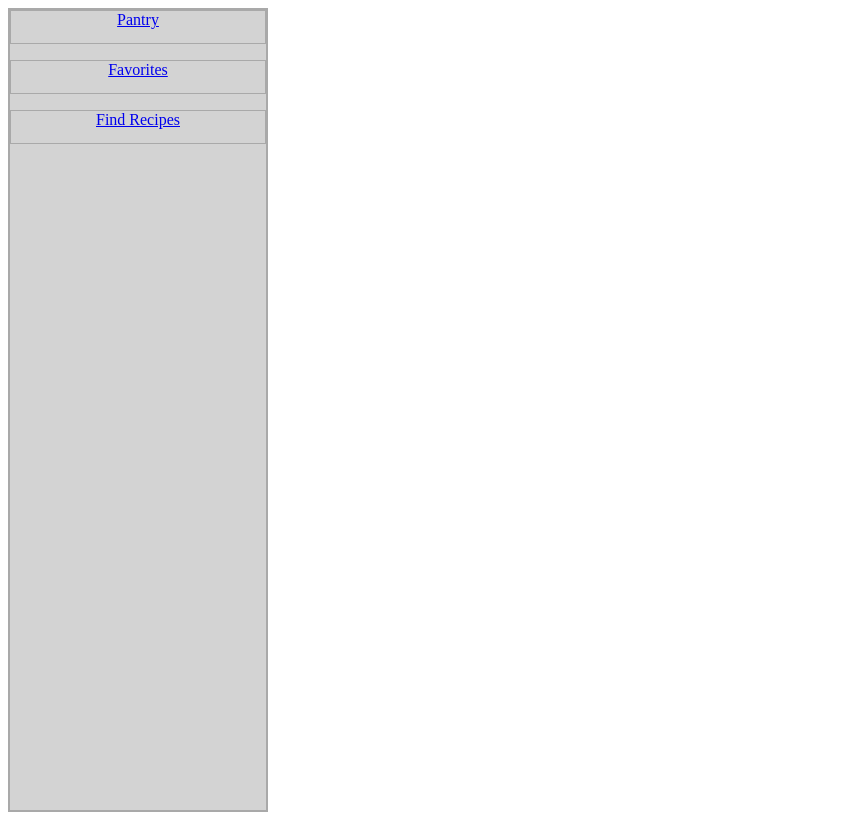
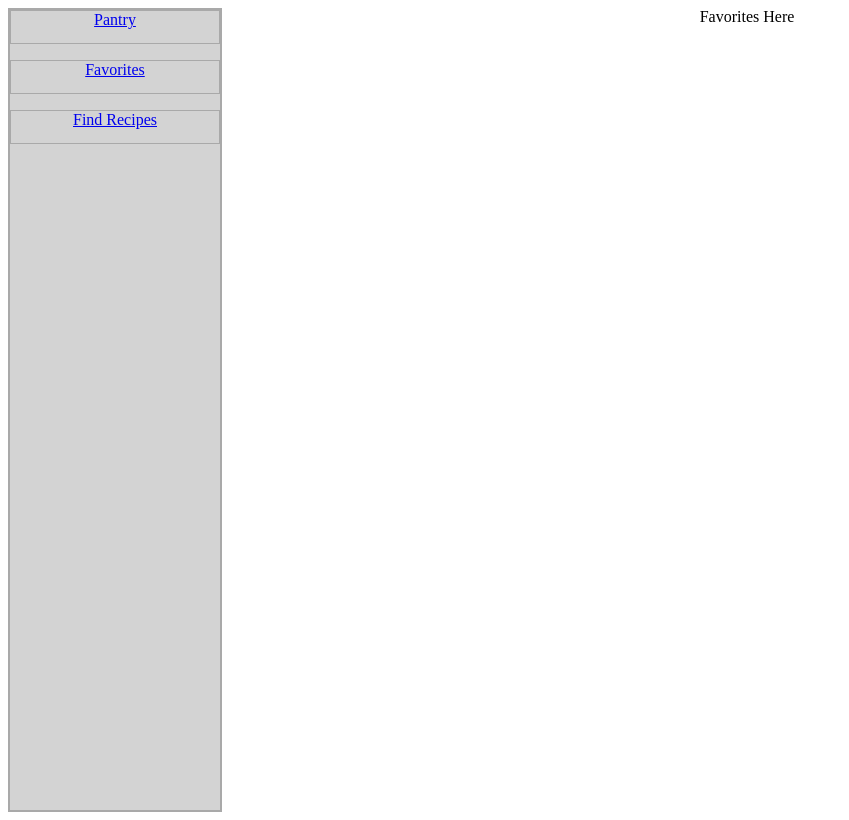
Before and after one commit to wizardbusiness/stewpot, a React (Vite) app: page /favorites in a window 1280 px wide. Shown: the whole page, without its empty margins (0-849 px from the left). Built offline with nearby package versions, Linux system fonts and the light colour scheme.

Commit message:
added routes and mocked views for tabs in sidebar pt 2.

```diff
--- a/src/views/Favorites.css
+++ b/src/views/Favorites.css
@@ -0,0 +1,5 @@
+#favorites {
+  height: 100vh;
+  width: 100vw;
+  text-align: center;
+}
--- a/src/views/Favorites.tsx
+++ b/src/views/Favorites.tsx
@@ -1,9 +1,11 @@
 import React, {useState, useEffect} from 'react'
+import './Favorites.css';
 export default function Favorites() {
   // saved recipes
 
   return (
-    <div>
+    <div id='favorites'>
+      Favorites Here
     </div>
   )
 }
--- a/src/views/Pantry.tsx
+++ b/src/views/Pantry.tsx
@@ -1,10 +1,13 @@
-import React, {useState, useEffect} from 'react'
+import React, {useState, useEffect} from 'react';
+import { Outlet } from 'react-router-dom';
 
 export default function Pantry() {
   // saved ingredients
 
   return (
     <div>
+      Pantry
+      <Outlet />
     </div>
   )
 }
```
